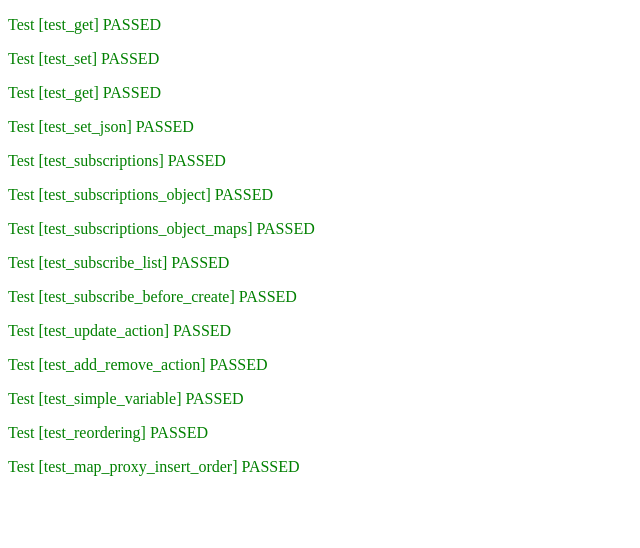
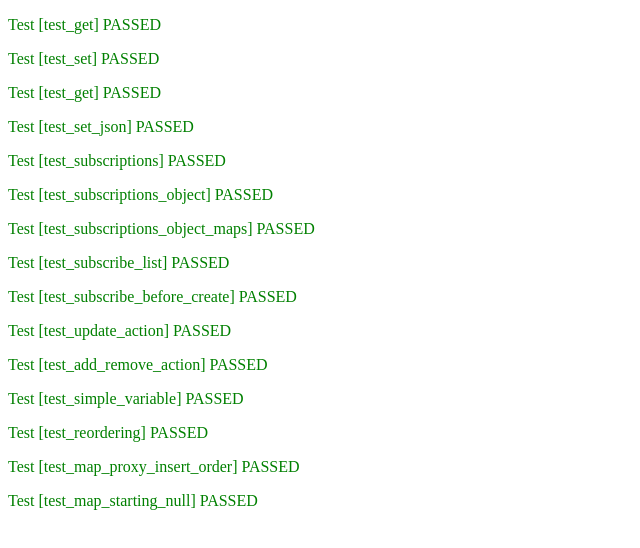
Before and after one commit to Dark-Bob/js_state_store, a plain HTML site: page unit_tests.html in a window 1280 px wide. Shown: the whole page, without its empty margins (0-640 px from the left). Drawn offline with Linux system fonts and the light colour scheme.

Commit message:
Fixed set_member_map so it can handle being null.

```diff
--- a/src/Store.js
+++ b/src/Store.js
@@ -11,7 +11,7 @@ export default class Store extends StoreState {
     set_id(id_property_name, value, query_string=null) {
         if (value.toString() !== this.object_name)
             throw new Error(`Object id [${value}] is different to the path [${this.object_name}]`)
-        this._set_member(this.object, id_property_name, value, query_string);
+        this._set_member(id_property_name, value, query_string);
         this.id_property_name = id_property_name;
     }
 
@@ -34,11 +34,11 @@ export default class Store extends StoreState {
     }
 
     set_member(property_name, value, query_string=null, on_change_callback=null) {
-        this._set_member(this.object, property_name, value, query_string, {}, on_change_callback);
+        this._set_member(property_name, value, query_string, {}, on_change_callback);
     }
 
     set_member_map(property_name, value, query_string=null, actions={}, on_change_callback=null) {
-        this._set_object_map(this.object, property_name, value, query_string, actions, on_change_callback);
+        this._set_object_map(property_name, value, query_string, actions, on_change_callback);
     }
 
     set_member_array(property_name, array, query_string=null, actions={}, on_change_callback=null) {
@@ -47,7 +47,7 @@ export default class Store extends StoreState {
         const array_proxy = StoreArrayProxy.create_from_array(array, null, `${this.path}/${property_name}`, property_name, actions);
         if (on_change_callback != null)
             array_proxy.subscribe(on_change_callback)
-        this._set_member(this.object, property_name, array_proxy, query_string, {}, on_change_callback, StoreArrayProxy.create_from_array, Array.from);
+        this._set_member(property_name, array_proxy, query_string, {}, on_change_callback, StoreArrayProxy.create_from_array, Array.from);
     }
 
     _update_dom(property_name) {
--- a/src/StoreState.js
+++ b/src/StoreState.js
@@ -415,6 +415,8 @@ export class StoreState {
         const path_parts = this._split_path(path, false);
         const is_global_store = path === '';
         this.object_name = path_parts[1];
+        if (object == null)
+            object = object = {store: this}
         this.object = object;
         this.path = path;
         if (path_parts[0] != null) {
@@ -572,8 +574,12 @@ export class StoreState {
             else if (Array.isArray(object) && object.length > 0 && is_store_object(object))
                 return this.set_object_map(path_parts[0], object, this.dom_mapping[path_parts[0]], this.state[path_parts[0]].actions);
             // Make sure we can trigger subscriptions. Alternatively could just loop through the subscriptions
-            if ('object' in this && this.object != null)
+            if ('object' in this && this.object != null) {
+                if (path_parts[0] in this.object || this.object instanceof StoreMap)
                     return this.object[path_parts[0]] = object;
+                else
+                    this._set_member(path_parts[0], object);
+            }
             return this.state[path_parts[0]] = object;
         }
 
@@ -635,7 +641,7 @@ export class StoreState {
         return value;
     }
 
-    _set_member(object, property_name, value, query_string=null, actions={}, on_change_callback=null, create_new_value=this.pass_through, transform_current_value=this.pass_through) {
+    _set_member(property_name, value, query_string=null, actions={}, on_change_callback=null, create_new_value=this.pass_through, transform_current_value=this.pass_through) {
         this.state[property_name] = value;
         this.actions[property_name] = actions;
         this.property_subscriptions[property_name] = [];
@@ -643,10 +649,11 @@ export class StoreState {
             this.property_subscriptions[property_name].push(on_change_callback);
         if (query_string != null)
             this.dom_mapping[property_name] = query_string;
-        if (object != null) {
-            if (!is_store_object(object))
+
+        if (!is_store_object(this.object))
             throw new Error("The object needs to have a store property of type Store");
-            Object.defineProperty(object, property_name, {
+        Object.defineProperty(this.object, property_name, {
+            configurable: true,
             // This now refers to the this.object
             get: function () {
                 return this.store.state[property_name];
@@ -672,18 +679,21 @@ export class StoreState {
                     }
                 }
                 this.store.state[property_name] = create_new_value(new_value, this.store.state[property_name], `${this.store.path}/${property_name}`, property_name, actions);
+                if ('_update_dom' in this.store)
                     this.store._update_dom(property_name);
             }
         });
     }
-    }
 
-    _set_object_map(object, property_name, object_list, query_string=null, actions={}, on_change_callback=null) {
+    _set_object_map(property_name, object_list, query_string=null, actions={}, on_change_callback=null) {
         const object_map = this._create_object_map(object_list, null, `${this.path}/${property_name}`, property_name, actions);
-        this._set_member(object, property_name, object_map, query_string, actions, on_change_callback, this._create_object_map, (current_value) => current_value.values())
+        this._set_member(property_name, object_map, query_string, actions, on_change_callback, this._create_object_map, (current_value) => is_store_object(current_value) ? current_value.values() : current_value)
     }
 
     _create_object_map(object_list, current_object_map=null, path, property_name, actions) {
+        if (object_list == undefined || object_list == null)
+            return object_list;
+
         if (!Array.isArray(object_list))
             throw new Error("Expected an array of objects");
 
@@ -752,7 +762,7 @@ export class StoreState {
     }
 
     set_object_map(property_name, object_list, query_string=null, actions={}, on_change_callback=null) {
-        this._set_object_map(null, property_name, object_list, query_string, actions, on_change_callback);
+        this._set_object_map(property_name, object_list, query_string, actions, on_change_callback);
     }
 
     subscribe(path, callback) {
--- a/tests/test_map.js
+++ b/tests/test_map.js
@@ -4,6 +4,9 @@ import Car from "./fixtures/Car.js";
 import Engine from "./fixtures/Engine.js";
 import populate_store from "./fixtures/DataModel.js";
 import {is_store_object, StoreState, MapProxy} from "../src/StoreState.js";
+import global_store from "../src/GlobalStore.js";
+import {api_actions_map} from "../src/ApiActions.js";
+import Location from "./fixtures/Location.js";
 
 const tests = {
     test_map_proxy_insert_order() {
@@ -23,6 +26,28 @@ const tests = {
         console.log(Array.from(Object.keys(map)));
         console.log(Array.from(Object.values(map)));
         console.log(Array.from(Object.entries(map)));
+    },
+
+    test_map_starting_null() {
+        global_store.clear();
+
+        let called = false;
+        global_store.set_object_map('locations', null);
+
+        global_store.subscribe(
+            `locations`,
+            (object, property_name, current_value, new_value, change) => {
+                assert(change === 'change')
+                assert(new_value.length === 2);
+                called = true;
+        });
+
+        const locations = [
+            new Location('Wandsworth', 'Cheap cars', 'locations/Wandsworth'),
+            new Location('Croydon', 'Bare dealz', 'locations/Croydon')
+        ];
+        global_store.set('locations', locations);
+        assert(called);
     }
 }
 
--- a/tests/test_simple_variable.js
+++ b/tests/test_simple_variable.js
@@ -8,7 +8,8 @@ const tests = {
         const store = populate_store();
 
         store.set('selected_id', 1);
-        assert(store.get('selected_id') === 1);
+        const selected_id = store.get('selected_id')
+        assert(selected_id === 1);
     }
 }
 
```
Also changed, not shown: unit_tests.html (+1 -1 lines). Lines whose indentation alone changed are shown as unchanged.
